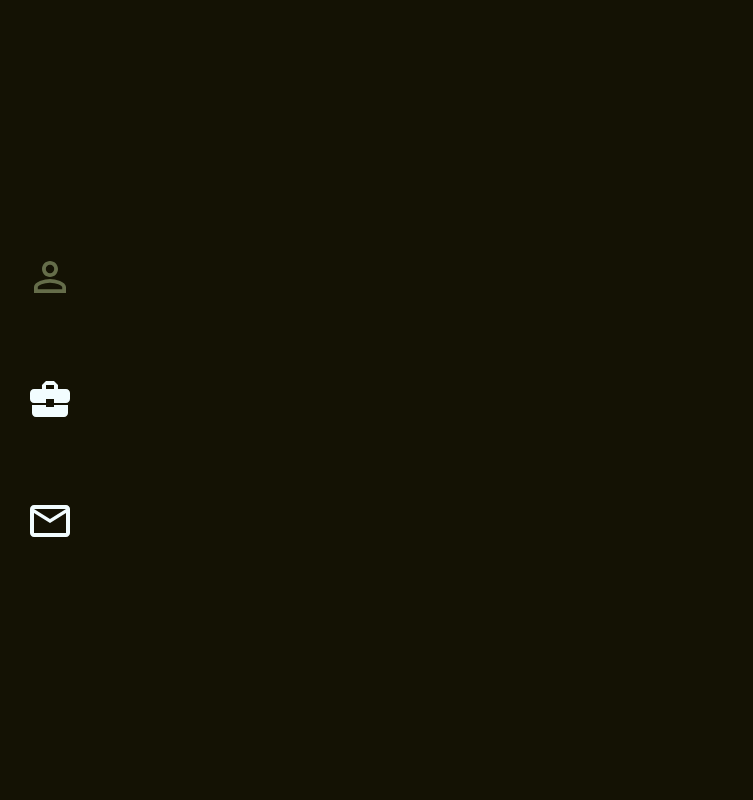
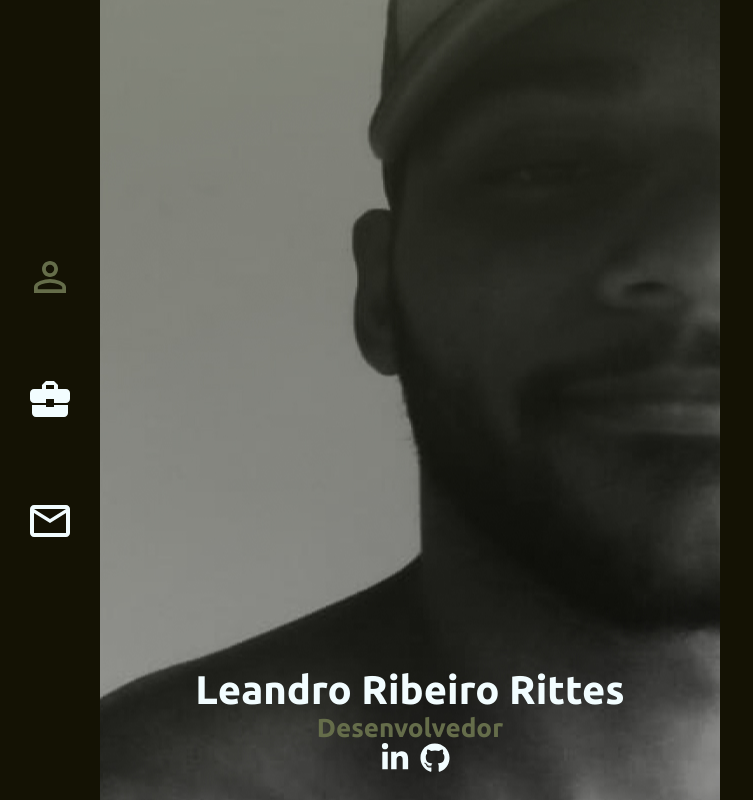
Before and after one commit to LRittes/NewPortifolio, a React (Create React App) app: page / in a window 1280 px wide. Shown: the whole page, without its empty margins (0-753 px from the left). Built offline with nearby package versions, Linux system fonts and the light colour scheme.

Commit message:
create profile component for desktop

```diff
--- a/src/components/AsideBar/styles.ts
+++ b/src/components/AsideBar/styles.ts
@@ -17,6 +17,8 @@ export const Container = styled.aside<{ tX: string }>`
 
   ${media.phone} {
     transform: translateX(${(props) => props.tX});
+    place-items: inherit;
+    padding-top: 10rem;
   }
 
   & > div {
--- /dev/null
+++ b/src/components/Profile/index.tsx
@@ -0,0 +1,23 @@
+import { FaLinkedinIn, FaGithub } from 'react-icons/fa'
+import { Container, Descrition } from './styles'
+
+const Profile = () => {
+  return (
+    <Container>
+      <Descrition>
+        <h1>Leandro Ribeiro Rittes</h1>
+        <h2>Desenvolvedor</h2>
+        <div>
+          <a href="https://www.linkedin.com/in/leandro-rittes/">
+            <FaLinkedinIn />
+          </a>
+          <a href="https://github.com/LRittes">
+            <FaGithub />
+          </a>
+        </div>
+      </Descrition>
+    </Container>
+  )
+}
+
+export default Profile
--- /dev/null
+++ b/src/components/Profile/styles.ts
@@ -0,0 +1,40 @@
+import styled from 'styled-components'
+
+import photo from '../../assets/photo.jpg'
+
+export const Container = styled.div`
+  height: 100vh;
+  width: 62rem;
+  margin-left: 100px;
+  background: url(${photo}) center center;
+  display: flex;
+  align-items: flex-end;
+  justify-content: center;
+`
+export const Descrition = styled.div`
+  text-align: center;
+  padding-bottom: 20px;
+
+  & h1 {
+    color: ${({ theme }) => theme.colors.white};
+    font-family: ${({ theme }) => theme.text.primary};
+    font-size: 40px;
+    font-weight: bold;
+  }
+
+  & h2 {
+    color: ${({ theme }) => theme.colors.primary};
+    font-family: ${({ theme }) => theme.text.primary};
+    font-size: 26px;
+    font-weight: bold;
+  }
+
+  & div a {
+    font-size: 30px;
+    color: ${({ theme }) => theme.colors.white};
+    margin-left: 10px;
+    &:hover {
+      color: ${({ theme }) => theme.colors.secundary};
+    }
+  }
+`
--- a/src/components/index.ts
+++ b/src/components/index.ts
@@ -1 +1,2 @@
 export { default as AsideBar } from './AsideBar'
+export { default as Profile } from './Profile'
--- a/src/pages/Home/index.tsx
+++ b/src/pages/Home/index.tsx
@@ -1,9 +1,10 @@
-import { AsideBar } from '../../components'
+import { AsideBar, Profile } from '../../components'
 
 const Home = () => {
   return (
     <>
       <AsideBar />
+      <Profile />
     </>
   )
 }
--- a/src/styles/theme/styled.d.ts
+++ b/src/styles/theme/styled.d.ts
@@ -2,6 +2,10 @@ import 'styled-components'
 
 declare module 'styled-components' {
   export interface DefaultTheme {
+    text: {
+      primary: string
+      secundary: string
+    }
     colors: {
       primary: string
       secundary: string
--- a/src/styles/theme/theme.ts
+++ b/src/styles/theme/theme.ts
@@ -1,6 +1,10 @@
 import { DefaultTheme } from 'styled-components'
 
 export const themes: DefaultTheme = {
+  text: {
+    primary: 'Ubuntu, sans-serif',
+    secundary: 'Roboto Mono, sans-serif'
+  },
   colors: {
     primary: '#656D4A',
     secundary: '#94AA4B',
```
Also changed, not shown: src/assets/photo.jpg (added).
